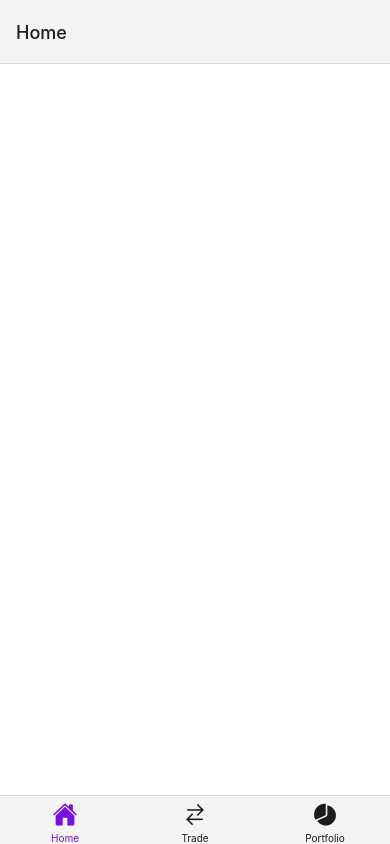
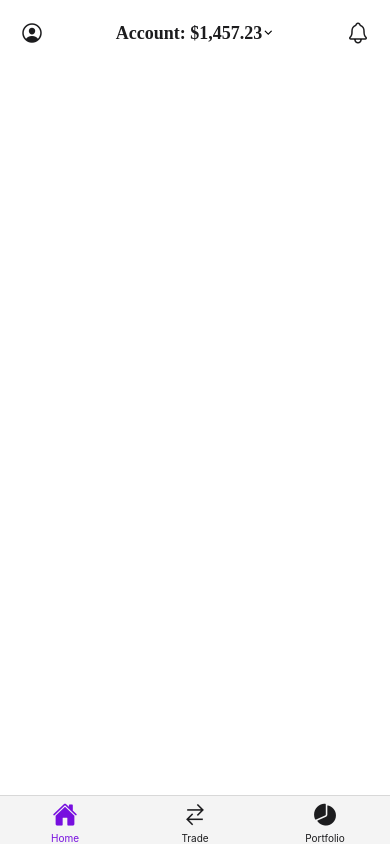
Before and after one commit to falquinho/energy-fund-app, a React Native app: screen /Main in a window 390 px wide. Built offline with nearby package versions, Linux system fonts and the light colour scheme.

Commit message:
Use custom headers in Tab Navigator.

```diff
--- a/src/navigation/loggedInNavigator.tsx
+++ b/src/navigation/loggedInNavigator.tsx
@@ -4,6 +4,8 @@ import AssetDetailsScreen from "../screens/asset_details";
 import PortfolioScreen from "../screens/portfolio";
 import Icon from "react-native-vector-icons/Ionicons";
 import { useMyTheme } from "./theme";
+import { ProfileHeader } from "../components/ProfileHeader";
+import { FundHeader } from "../components/FundHeader";
 
 
 export type LoggedInTabParamList = {
@@ -18,7 +20,9 @@ export const LoggedInNavigator: React.FC = () => {
   const { colors } = useMyTheme();
   return (
     <Tab.Navigator
-      screenOptions={{ tabBarInactiveTintColor: colors.text }}
+      screenOptions={{
+        tabBarInactiveTintColor: colors.text,
+      }}
     >
       <Tab.Screen
         name="Home"
@@ -26,7 +30,8 @@ export const LoggedInNavigator: React.FC = () => {
         options={{
           tabBarIcon: ({focused, color, size}) => (
             <Icon name="home" color={color} size={size}/>
-          )
+          ),
+          header: (props) => <ProfileHeader/>
         }}
       />
       <Tab.Screen
@@ -35,7 +40,10 @@ export const LoggedInNavigator: React.FC = () => {
         options={{
           tabBarIcon: ({focused, color, size}) => (
             <Icon name="swap-horizontal" color={color} size={size}/>
-          )
+          ),
+          header: ({navigation}) => (
+            <FundHeader name="Wind Fund" code="WFND" navigation={navigation }/>
+          ),
         }}
       />
       <Tab.Screen
@@ -44,7 +52,8 @@ export const LoggedInNavigator: React.FC = () => {
         options={{
           tabBarIcon: ({focused, color, size}) => (
             <Icon name="pie-chart" color={color} size={size}/>
-          )
+          ),
+          headerShown: false,
         }}
       />
     </Tab.Navigator>
```
